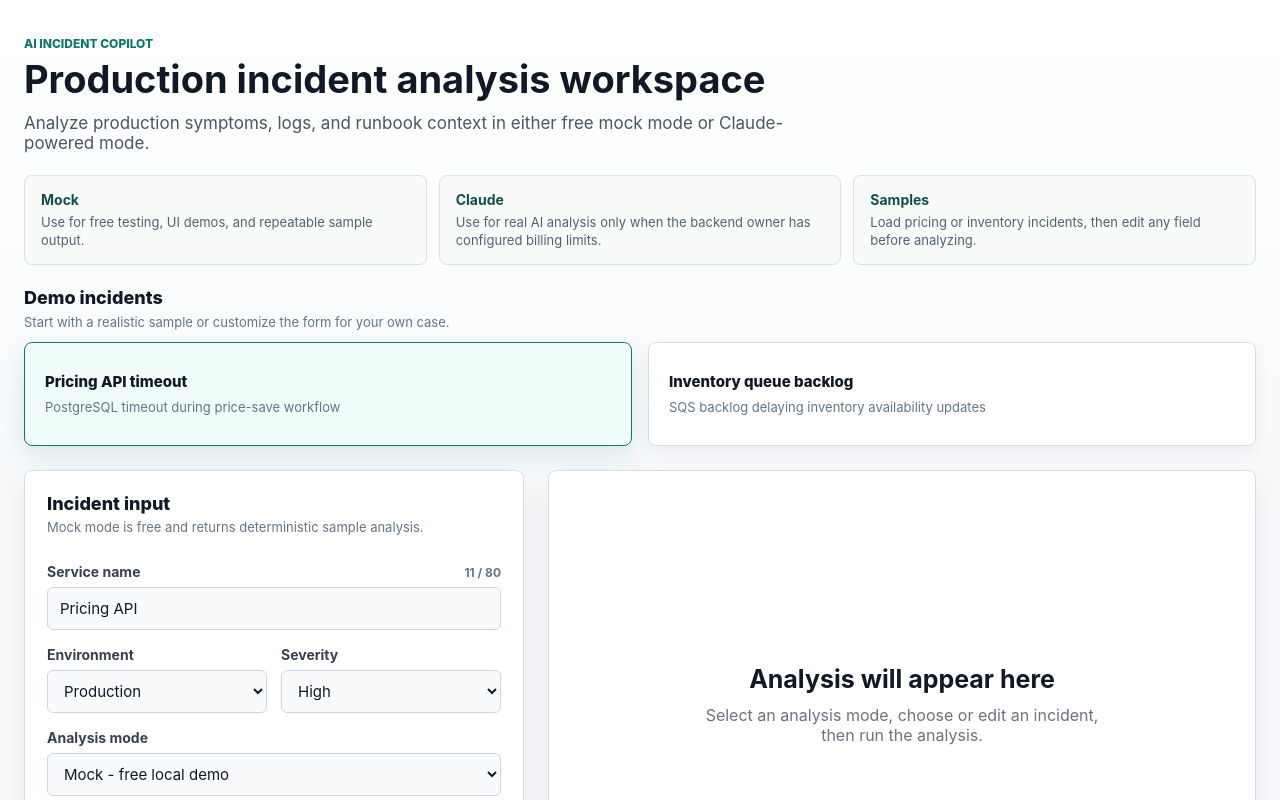
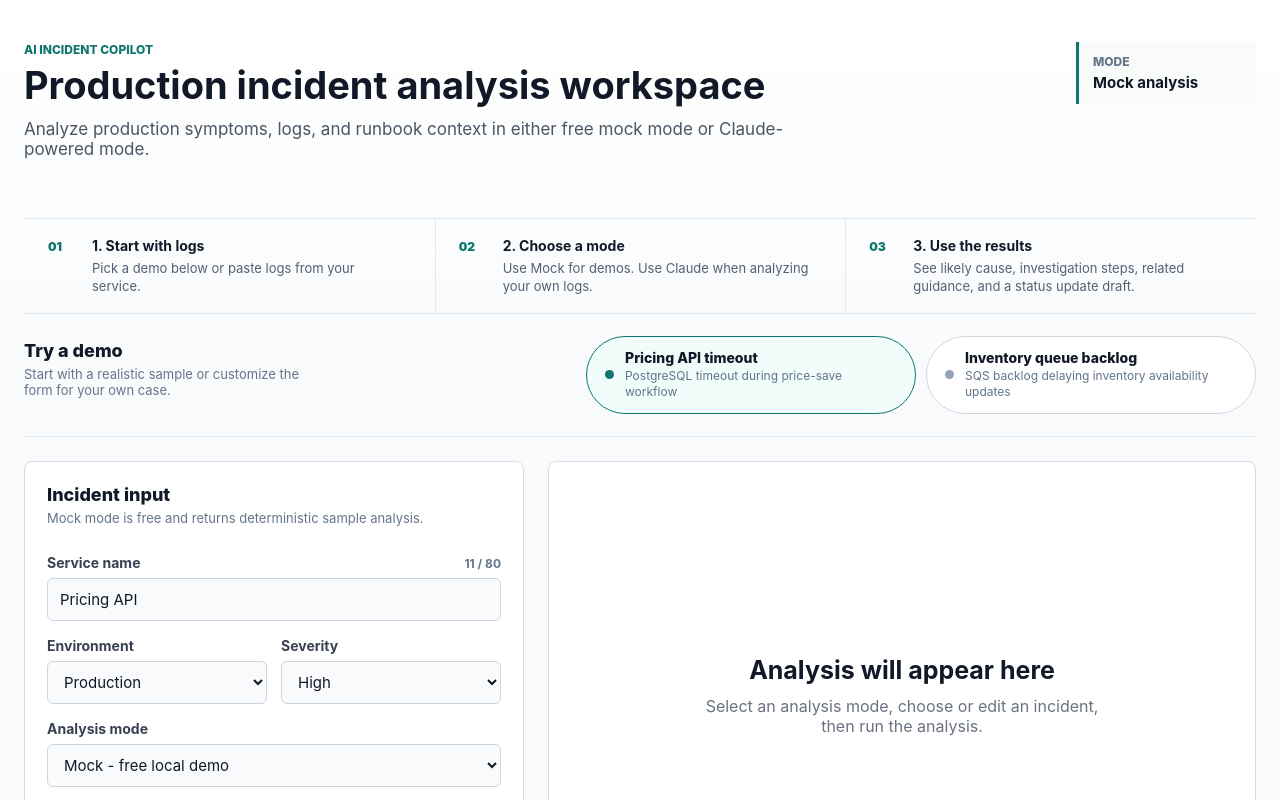
Before and after one commit to SwarnaKishore/ai-incident-copilot, a React (Vite) app in the folder frontend/: page / in a window 1280 px wide. Shown: the top 800 px of the page. Built offline with nearby package versions, Linux system fonts and the light colour scheme.

Commit message:
Improve incident workspace UI

```diff
--- a/frontend/src/App.css
+++ b/frontend/src/App.css
@@ -1,12 +1,21 @@
 .app-shell {
   width: min(1280px, calc(100% - 48px));
   margin: 0 auto;
-  padding: 36px 0 56px;
+  padding: 32px 0 56px;
   text-align: left;
 }
 
+.workspace-hero {
+  display: flex;
+  justify-content: space-between;
+  gap: 24px;
+  align-items: flex-start;
+  padding: 10px 0 24px;
+  margin-bottom: 18px;
+}
+
 .workspace-header {
-  margin-bottom: 22px;
+  min-width: 0;
 }
 
 .eyebrow {
@@ -28,46 +37,97 @@
 }
 
 .intro {
-  max-width: 780px;
+  max-width: 760px;
   margin-top: 12px;
   color: #4b5563;
   font-size: 17px;
 }
 
+.hero-status {
+  min-width: 180px;
+  border-left: 3px solid #0f766e;
+  background: #f8fbfa;
+  padding: 12px 14px;
+}
+
+.hero-status span,
+.hero-status strong {
+  display: block;
+}
+
+.hero-status span {
+  color: #64748b;
+  font-size: 12px;
+  font-weight: 800;
+  text-transform: uppercase;
+}
+
+.hero-status strong {
+  margin-top: 4px;
+  color: #111827;
+  font-size: 15px;
+}
+
 .mode-guide {
   display: grid;
   grid-template-columns: repeat(3, minmax(0, 1fr));
-  gap: 12px;
+  gap: 0;
+  border-top: 1px solid #e2e8f0;
+  border-bottom: 1px solid #e2e8f0;
   margin-bottom: 22px;
 }
 
 .mode-guide div {
-  min-height: 88px;
-  box-sizing: border-box;
-  border: 1px solid #d8e1ea;
-  border-radius: 8px;
-  background: #f8fbfa;
-  padding: 15px 16px;
+  position: relative;
+  min-height: 82px;
+  padding: 18px 28px 18px 68px;
+}
+
+.mode-guide div:not(:first-child)::before {
+  content: "";
+  position: absolute;
+  top: 0;
+  bottom: 0;
+  left: 0;
+  width: 1px;
+  background: #e2e8f0;
+}
+
+.step-index {
+  position: absolute;
+  top: 20px;
+  left: 24px;
+  width: 28px;
+  color: #0f766e;
+  font-size: 12px;
+  font-weight: 900;
+  text-align: left;
 }
 
 .mode-guide strong,
-.mode-guide span {
+.mode-guide span:not(.step-index) {
   display: block;
 }
 
 .mode-guide strong {
   margin-bottom: 5px;
-  color: #134e4a;
+  color: #111827;
   font-size: 14px;
 }
 
-.mode-guide span {
+.mode-guide span:not(.step-index) {
   color: #526173;
   font-size: 13px;
   line-height: 1.4;
 }
 
 .scenario-section {
+  display: grid;
+  grid-template-columns: minmax(220px, 300px) minmax(0, 1fr);
+  gap: 24px;
+  align-items: center;
+  border-bottom: 1px solid #e2e8f0;
+  padding-bottom: 22px;
   margin-bottom: 24px;
 }
 
@@ -94,52 +154,63 @@
 }
 
 .scenario-strip {
-  display: grid;
-  grid-template-columns: repeat(2, minmax(0, 1fr));
-  gap: 16px;
+  display: flex;
+  flex-wrap: wrap;
+  gap: 10px;
+  justify-content: flex-end;
 }
 
 .scenario-card {
-  display: flex;
-  min-height: 104px;
-  flex-direction: column;
-  justify-content: center;
+  display: grid;
+  grid-template-columns: 10px minmax(0, 1fr);
+  column-gap: 10px;
+  row-gap: 2px;
+  align-items: center;
+  width: min(100%, 330px);
+  min-height: 64px;
   box-sizing: border-box;
-  border: 1px solid #d6dce5;
-  border-radius: 8px;
+  border: 1px solid #cfd8e3;
+  border-radius: 999px;
   background: #ffffff;
   color: #111827;
   cursor: pointer;
-  padding: 18px 20px;
+  padding: 12px 18px;
   text-align: left;
-  box-shadow: 0 8px 18px rgba(15, 23, 42, 0.06);
 }
 
 .scenario-card:hover,
 .scenario-card.active {
   border-color: #0f766e;
-  box-shadow: 0 10px 24px rgba(15, 118, 110, 0.14);
-}
-
-.scenario-card.active {
   background: #f0fdfa;
 }
 
-.scenario-card span,
+.scenario-dot {
+  grid-row: 1 / span 2;
+  width: 9px;
+  height: 9px;
+  border-radius: 999px;
+  background: #94a3b8;
+}
+
+.scenario-card.active .scenario-dot {
+  background: #0f766e;
+}
+
+.scenario-card span:not(.scenario-dot),
 .scenario-card small {
   display: block;
+  min-width: 0;
 }
 
-.scenario-card span {
-  margin-bottom: 7px;
-  font-size: 15px;
+.scenario-card span:not(.scenario-dot) {
+  font-size: 14px;
   font-weight: 800;
 }
 
 .scenario-card small {
   color: #64748b;
-  font-size: 13px;
-  line-height: 1.4;
+  font-size: 12px;
+  line-height: 1.35;
 }
 
 .workspace-grid {
@@ -155,7 +226,6 @@
   border: 1px solid #d6dce5;
   background: #ffffff;
   border-radius: 8px;
-  box-shadow: 0 12px 30px rgba(15, 23, 42, 0.08);
 }
 
 .incident-form {
@@ -248,9 +318,12 @@ textarea:focus {
 
 .error-message {
   margin: 0;
-  color: #b91c1c;
+  border-left: 3px solid #b91c1c;
+  background: #fef2f2;
+  color: #991b1b;
   font-size: 14px;
   font-weight: 700;
+  padding: 10px 12px;
 }
 
 .analysis-panel {
@@ -380,15 +453,46 @@ li + li {
     padding: 24px 0 40px;
   }
 
+  .workspace-hero,
+  .scenario-section {
+    display: block;
+  }
+
+  .hero-status {
+    margin-top: 18px;
+  }
+
   .workspace-header h1 {
     font-size: 30px;
   }
 
   .workspace-grid,
   .form-row,
-  .scenario-strip,
   .mode-guide {
     grid-template-columns: 1fr;
+  }
+
+  .mode-guide div {
+    padding-left: 68px;
+  }
+
+  .mode-guide div:not(:first-child)::before {
+    top: 0;
+    right: 0;
+    bottom: auto;
+    left: 0;
+    width: auto;
+    height: 1px;
+  }
+
+  .scenario-strip {
+    justify-content: flex-start;
+    margin-top: 14px;
+  }
+
+  .scenario-card {
+    width: 100%;
+    border-radius: 8px;
   }
 
   .analysis-panel {
--- a/frontend/src/App.tsx
+++ b/frontend/src/App.tsx
@@ -165,34 +165,42 @@ function App() {
 
   return (
     <main className="app-shell">
-      <section className="workspace-header">
-        <div>
+      <section className="workspace-hero">
+        <div className="workspace-header">
           <p className="eyebrow">AI Incident Copilot</p>
           <h1>Production incident analysis workspace</h1>
           <p className="intro">
             Analyze production symptoms, logs, and runbook context in either free mock mode or Claude-powered mode.
           </p>
         </div>
+
+        <div className="hero-status">
+          <span>Mode</span>
+          <strong>{form.analysisMode === 'claude' ? 'Claude analysis' : 'Mock analysis'}</strong>
+        </div>
       </section>
 
-      <section className="mode-guide" aria-label="Analysis mode guidance">
+      <section className="mode-guide" aria-label="How to use AI Incident Copilot">
         <div>
-          <strong>Mock</strong>
-          <span>Use for free testing, UI demos, and repeatable sample output.</span>
+          <span className="step-index">01</span>
+          <strong>1. Start with logs</strong>
+          <span>Pick a demo below or paste logs from your service.</span>
         </div>
         <div>
-          <strong>Claude</strong>
-          <span>Use for real AI analysis only when the backend owner has configured billing limits.</span>
+          <span className="step-index">02</span>
+          <strong>2. Choose a mode</strong>
+          <span>Use Mock for demos. Use Claude when analyzing your own logs.</span>
         </div>
         <div>
-          <strong>Samples</strong>
-          <span>Load pricing or inventory incidents, then edit any field before analyzing.</span>
+          <span className="step-index">03</span>
+          <strong>3. Use the results</strong>
+          <span>See likely cause, investigation steps, related guidance, and a status update draft.</span>
         </div>
       </section>
 
       <section className="scenario-section" aria-label="Demo scenarios">
         <div className="section-heading">
-          <h2>Demo incidents</h2>
+          <h2>Try a demo</h2>
           <p>Start with a realistic sample or customize the form for your own case.</p>
         </div>
         <div className="scenario-strip">
@@ -203,6 +211,7 @@ function App() {
             onClick={() => loadScenario(scenario)}
             type="button"
           >
+            <span className="scenario-dot" aria-hidden="true"></span>
             <span>{scenario.name}</span>
             <small>{scenario.description}</small>
           </button>
```
Lines whose indentation alone changed are shown as unchanged.
